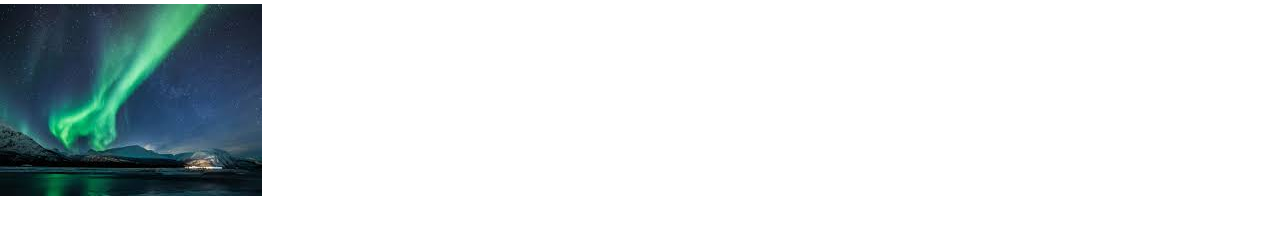
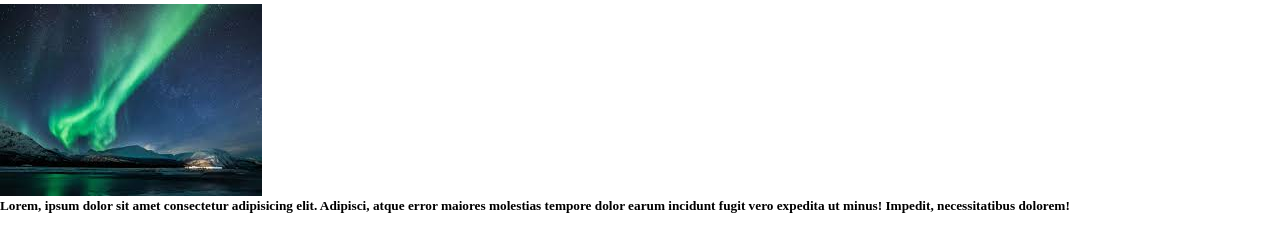
Before and after one commit to Woffsy/MinAvis, a plain HTML site: page index.html in a window 1280 px wide. Shown: the part 44-296 px from the top of the page. Drawn offline with Linux system fonts and the light colour scheme.

Commit message:
Update index.html

```diff
--- a/index.html
+++ b/index.html
@@ -9,7 +9,7 @@
   <body>
     <header><h1>Velkommen til min Avis</h1></header>
     <main><img src="bilder/Nordlys.jpg" alt=""></main>
-    <footer></footer>
+    <footer><h5>Lorem, ipsum dolor sit amet consectetur adipisicing elit. Adipisci, atque error maiores molestias tempore dolor earum incidunt fugit vero expedita ut minus! Impedit, necessitatibus dolorem!</h5></footer>
 
     <script src="script.js"></script>
   </body>
```
